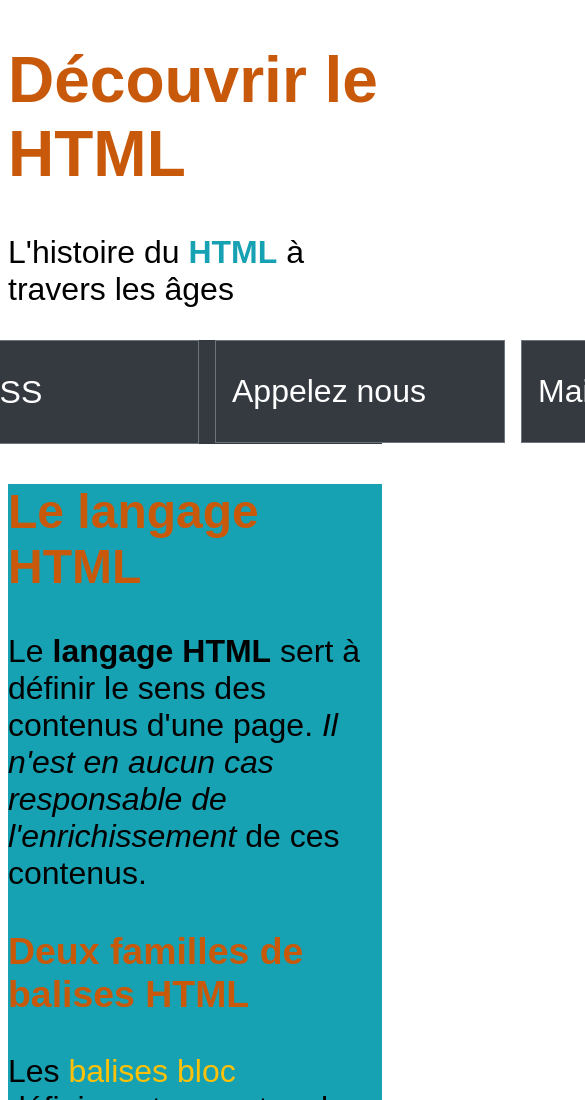
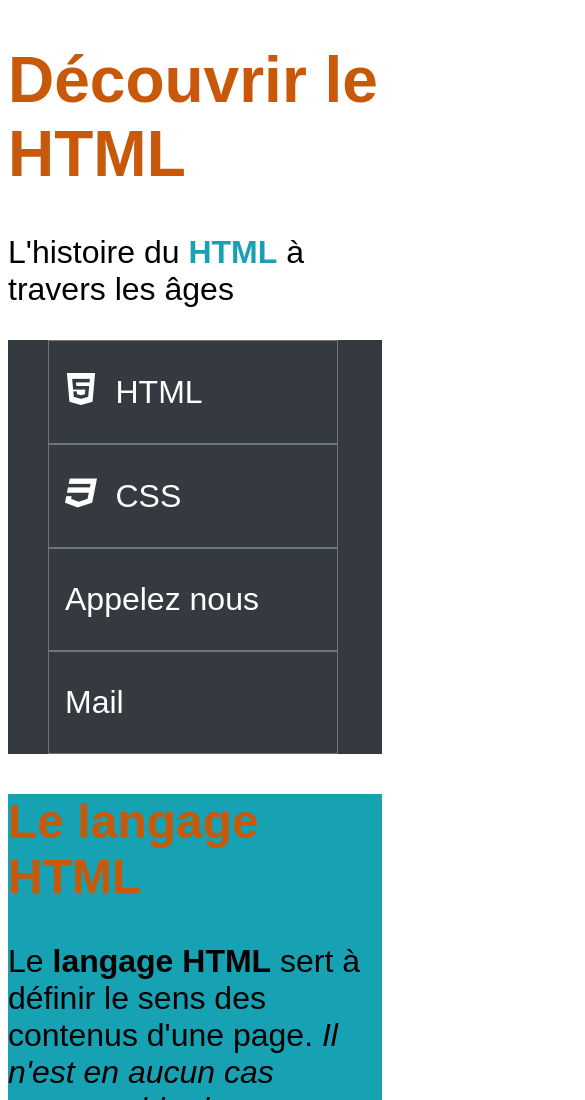
Before and after one commit to derkovlev/init_html, a plain HTML site: page index.html in a window 390 px wide. Shown: the top 1100 px of the page, 585 px wide, since content can reach past the window. Drawn offline with Linux system fonts and the light colour scheme; files whose address does not match are found by name.

Commit message:
Update media rule

```diff
--- a/assets/css/styles.css
+++ b/assets/css/styles.css
@@ -41,11 +41,21 @@ nav {
     color: var(--light);
 }
 
-nav ul.flex-container{
+.flex-container{
     display: flex;
     flex-direction: row;
     justify-content: center;
 }
+
+/**
+*première règle de média
+**/
+@media screen and (max-width:576px){
+    .flex-container{
+        flex-direction: column;
+    }
+}
+
 /**
 * On veut définir la couleur #000 et enlever le soulignement
 *   sur tous les liens qui sont dans un LI, lui même dans un UL, lui même dans un NAV
--- a/index.html
+++ b/index.html
@@ -4,7 +4,11 @@
     <!-- Elément head : instructions envoyées au navigateur -->
     <head>
         <meta charset="utf-8">
-
+        <!--Définition des règles de média-->
+        <meta
+            name="viewport"
+            content="width=device-width,initial-scale=1.0,maximum-scale=1.0,user-scalable=no"
+        >
         <title>Découvrir le HTML</title>
 
         <link href="./assets/css/styles.css" rel="stylesheet">
```
